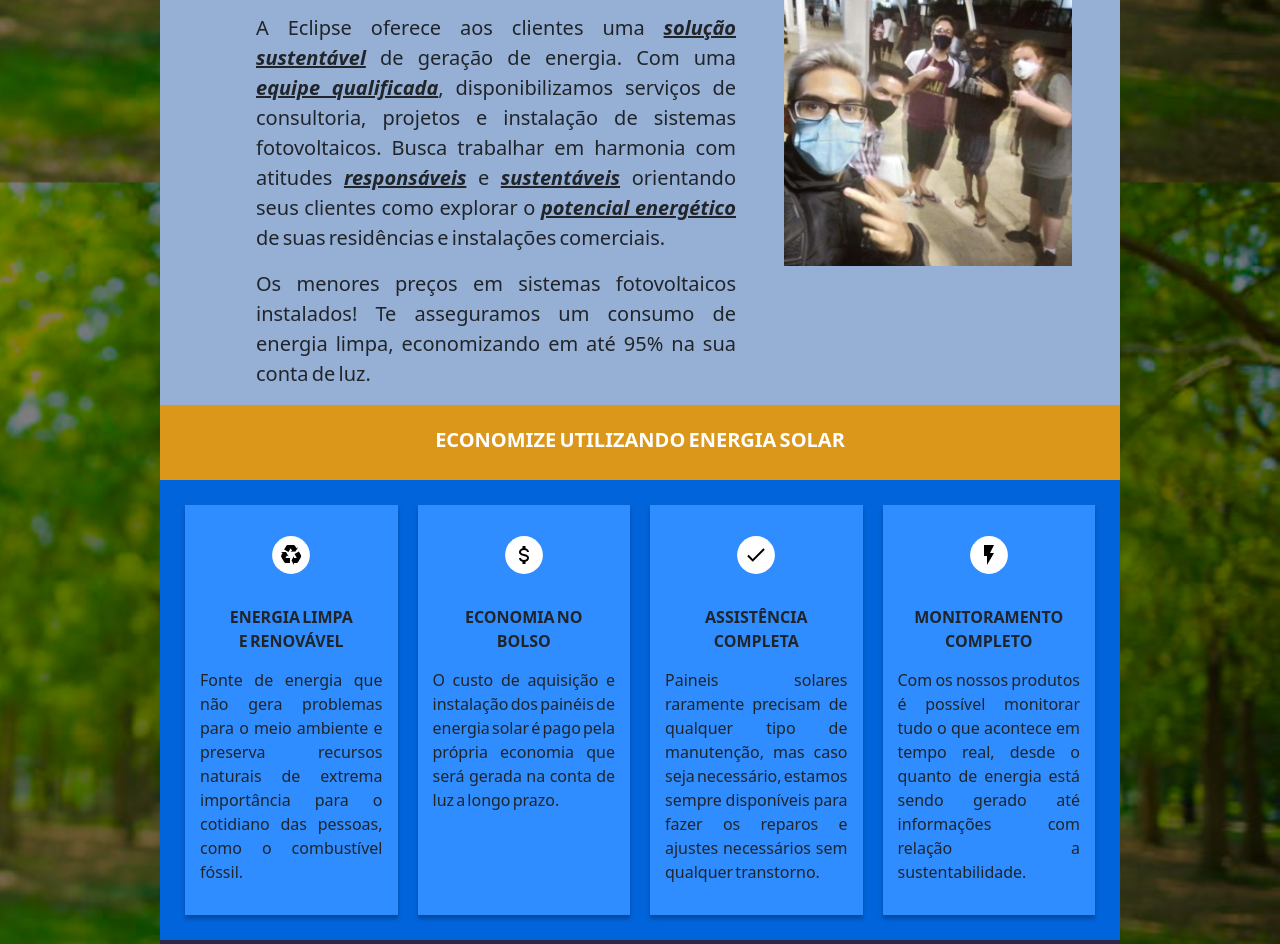
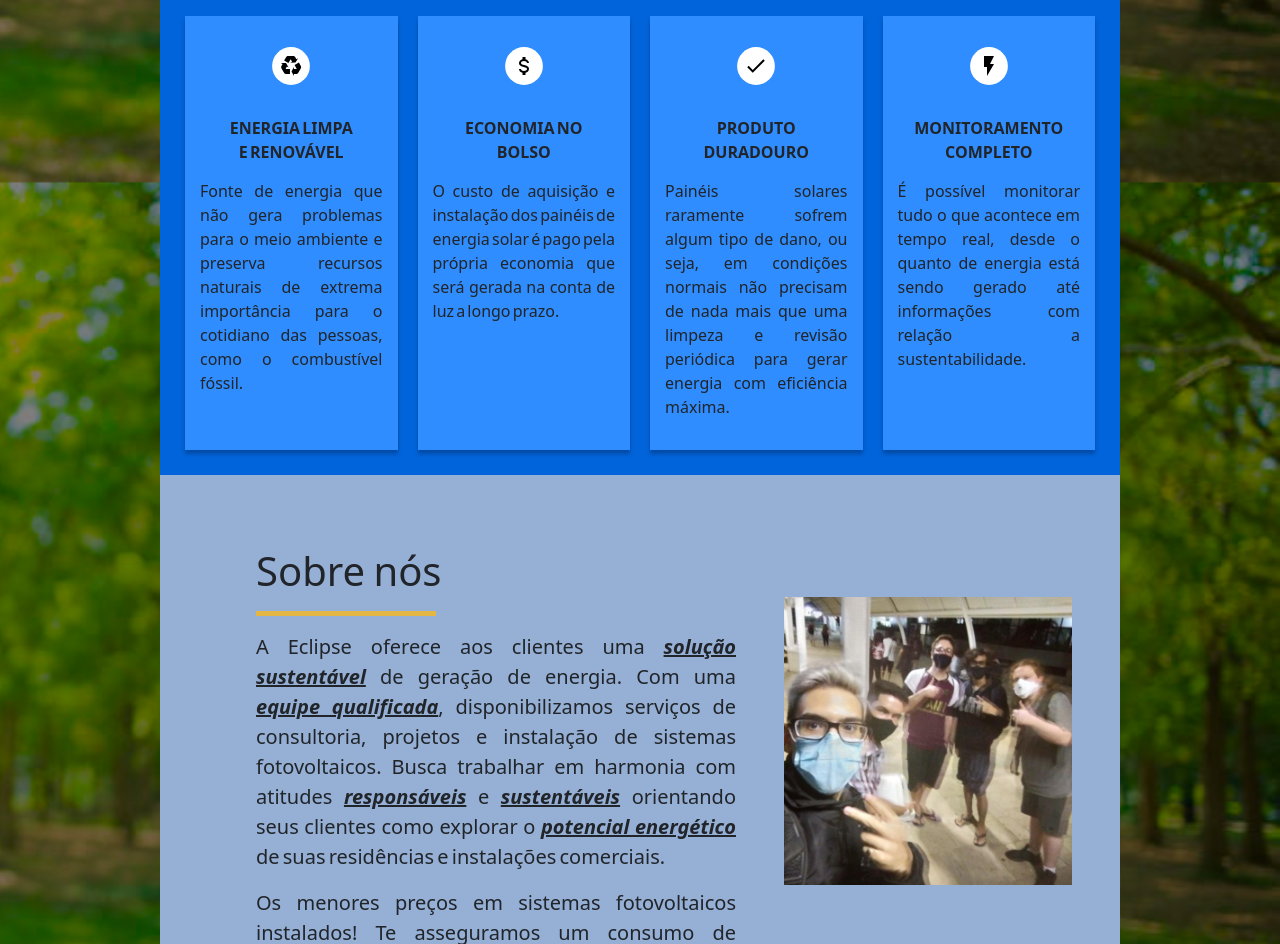
Before and after one commit to MatheusPiechottka/APS_Unip, a plain HTML site: page Paginas/Index.html in a window 1280 px wide. Shown: the part 671-1615 px from the top of the page. Drawn offline with nearby package versions, Linux system fonts and the light colour scheme.

Commit message:
mudança no texto dos cards e correção na 'ancora-vantagem'

```diff
--- a/Estilo/Style.css
+++ b/Estilo/Style.css
@@ -86,6 +86,7 @@ span.ativada h4 {
 .animacao {
 	background-color: rgba(149, 175, 213, 0.5);
 	margin-top: -2rem;
+	margin-bottom: 60px;
 	padding-top: 50px;
 	height: 80vh;
 	display: flex;
@@ -225,9 +226,9 @@ div.texto {
 	width: 100%;
 	height: 75px;
 	text-align: center;
-	 padding: 20px;
-	 color: white;
-	 font-size: 20px;
+	padding: 20px;
+	color: white;
+	font-size: 20px;
 }
 
 /* tarja - cards */
--- a/Paginas/Index.html
+++ b/Paginas/Index.html
@@ -70,9 +70,47 @@
 		}, 6000);
 	</script>
 
+	<!--Vantagem-->
+	<div id="ancora-vantagens">
+		<!--tarja-->
+		<div id="tarja">
+			<p><strong>ECONOMIZE UTILIZANDO ENERGIA SOLAR</strong></p>
+		</div>
+		<div class="vantagens">
+			<div class="grid-container">
+				<div class="grid-item">
+					<img class="card-vector" src="../Imagens/recycle-circle.svg"><br />
+					<strong>ENERGIA LIMPA<br />E RENOVÁVEL</strong><br />
+					<p class="grid-text">Fonte de energia que não gera problemas para o meio ambiente e preserva
+						recursos naturais de extrema importância para o cotidiano das pessoas, como o combustível
+						fóssil.</p>
+				</div>
+				<div class="grid-item">
+					<img class="card-vector" src="../Imagens/currency-circle.svg" /><br />
+					<strong>ECONOMIA NO<br />BOLSO</strong>
+					<p class="grid-text">O custo de aquisição e instalação dos painéis de energia solar é pago pela
+						própria economia que será gerada na conta de luz a longo prazo.</p>
+				</div>
+				<div class="grid-item">
+					<img class="card-vector" src="../Imagens/check-circle.svg"><br />
+					<strong>PRODUTO<br />DURADOURO</strong>
+					<p class="grid-text">Painéis solares raramente sofrem algum tipo de dano, ou seja, em condições
+						normais não precisam de nada mais que uma limpeza e revisão periódica para gerar energia
+						com eficiência máxima.</p>
+				</div>
+				<div class="grid-item">
+					<img class="card-vector" src="../Imagens/flash-circle.svg"><br />
+					<strong>MONITORAMENTO<br />COMPLETO</strong><br />
+					<p class="grid-text">É possível monitorar tudo o que acontece em tempo real, desde o quanto
+						de energia está sendo gerado até informações com relação a sustentabilidade.</p>
+				</div>
+			</div>
+		</div>
+	</div>
+
+	<!--Sobre-->
 	<div id="ancora-quemsomos">
 		<br />
-		<!--Sobre-->
 		<div class="sobre">
 			<div class="texto" id="bloc1">
 				<h1>Sobre nós</h1>
@@ -81,44 +119,6 @@
 				<p>Os menores preços em sistemas fotovoltaicos instalados! Te asseguramos um consumo de energia limpa, economizando em até 95% na sua conta de luz.</p>
 			</div>
 			<img id=bloc2 src="../Imagens/nos.jpg">
-		</div>
-	</div>
-
-	<!--tarja-->
-	<div id="tarja">
-		<p><strong>ECONOMIZE UTILIZANDO ENERGIA SOLAR</strong></p>
-	</div>
-
-	<!--Vantagem-->
-	<div id="ancora-vantagens">
-		<div class="vantagens">
-			<div class="grid-container">
-				<div class="grid-item">
-					<img class="card-vector" src="../Imagens/recycle-circle.svg"><br />
-					<strong>ENERGIA LIMPA<br />E RENOVÁVEL</strong><br />
-					<p class="grid-text">Fonte de energia que não gera problemas para o meio ambiente e
-					preserva recursos naturais de extrema importância para o cotidiano das pessoas,
-					como o combustível fóssil.</p>
-				</div>
-				<div class="grid-item">
-					<img class="card-vector" src="../Imagens/currency-circle.svg" /><br />
-					<strong>ECONOMIA NO<br />BOLSO</strong>
-					<p class="grid-text">O custo de aquisição e instalação dos painéis de energia solar é pago pela própria
-						economia que será gerada na conta de luz a longo prazo.</p>
-				</div>
-				<div class="grid-item">
-					<img class="card-vector" src="../Imagens/check-circle.svg"><br />
-					<strong>ASSISTÊNCIA<br />COMPLETA</strong>
-					<p class="grid-text">Paineis solares raramente precisam de qualquer tipo de manutenção, mas caso seja necessário, estamos
-						sempre disponíveis para fazer os reparos e ajustes necessários sem qualquer transtorno.</p>
-				</div>
-				<div class="grid-item">
-					<img class="card-vector" src="../Imagens/flash-circle.svg"><br />
-					<strong>MONITORAMENTO<br />COMPLETO</strong><br />
-					<p class="grid-text">Com os nossos produtos é possível monitorar tudo o que acontece em tempo real, desde o quanto de energia está sendo
-						gerado até informações com relação a sustentabilidade.</p>
-				</div>
-			</div>
 		</div>
 	</div>
 
```
